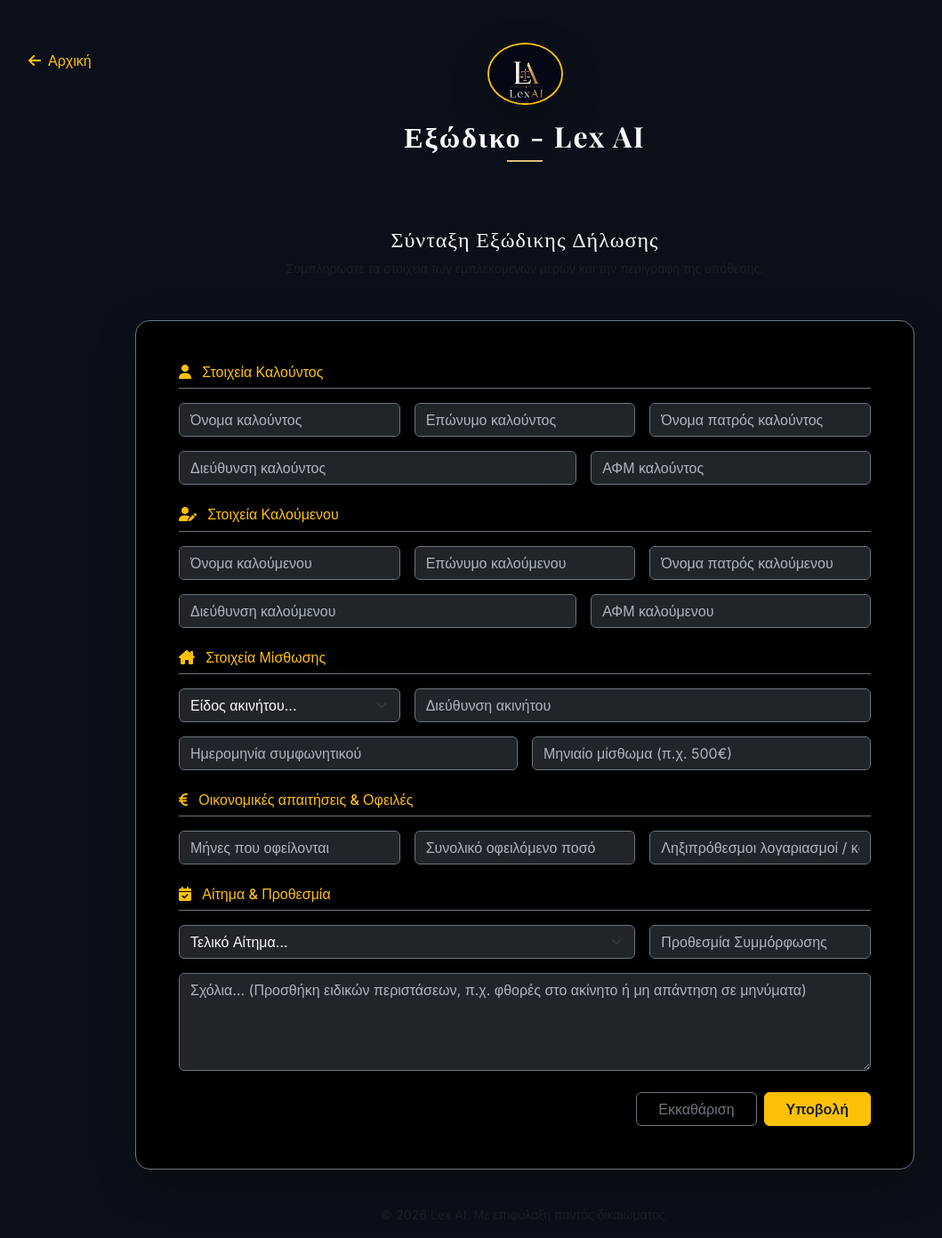
After one commit to stellaxen/LexAI, a Flask app: page /exodiko_misthosis in a window 1280 px wide. The commit adds this page. Shown: the whole page at 89% size, without its empty margins (50-1109 px from the left). Run offline with Flask 3, Linux system fonts and the light colour scheme; parts of the project's set-up code (start-up, migrations or seed data) failed here and were passed over.

Commit message:
Ετοίμο το εξώδικο μισθωτηρίου χωρίς να έχει ακόμα υπαγωγή σε νομικά άρθρα

````diff
--- a/app.py
+++ b/app.py
@@ -1,30 +1,18 @@
-from dotenv import load_dotenv  # Εισαγωγή της βιβλιοθήκης για τη φόρτωση των μεταβλητών περιβάλλοντος από το αρχείο .env
-from flask import Flask, render_template, request, send_file
-import subprocess, tempfile
-from datetime import datetime
+from dotenv import load_dotenv
+from flask import Flask, render_template, request
 import os
 
-import func_lib  # Εισαγωγή της βιλιοθήκης my_lib.py που περιέχει δικες μου βοηθητικές συναρτήσεις
-from models import Person  # Εισαγωγή του μοντέλου Person από το αρχείο models.py
+import file_handling  # Περιέχει πλέον και τη νέα συνάρτηση handle_document_generation
 
-
-# Φόρτωση των μεταβλητών περιβάλλοντος από το αρχείο .env
 load_dotenv()
-
 
 app = Flask(__name__, template_folder='templates')
 
-# 2. Φόρτωση του API key αποκλειστικά από τις μεταβλητές περιβάλλοντος
 API_KEY = os.getenv("XENAKI_OPENAI_API_KEY")
+if not API_KEY:
+    raise ValueError("Δεν βρέθηκε το OPENAI_API_KEY...")
 
-if not API_KEY:
-    raise ValueError("Δεν βρέθηκε το OPENAI_API_KEY. Βεβαιώσου ότι υπάρχει το αρχείο .env με τη σωστή μεταβλητή.")
-
-rag_index = func_lib.initialize_rag_system(data_dir="./legal_docs", api_key=API_KEY)
-
-# Δημιουργία φακέλου temp αν δεν υπάρχει
-os.makedirs( os.getenv("TEMP_FOLDER"), exist_ok=True)
-
+os.makedirs(os.getenv("TEMP_FOLDER"), exist_ok=True)
 
 @app.route('/', methods={'GET', 'POST'})
 def index():
@@ -36,94 +24,31 @@ def ypagogi():
     if request.method == 'GET':
         return render_template('ypagogi.html')
     elif request.method == 'POST':
-        rest_prompt = """ΑΠΑΝΤΗΣΕ ΑΠΟΚΛΕΙΣΤΙΚΑ ΚΑΙ ΜΟΝΟ ΜΕ ΕΝΑ ΕΓΚΥΡΟ JSON. Μην γράψεις καμία άλλη λέξη, πρόταση, εισαγωγή ή επεξήγηση πριν ή μετά το JSON. Μη χρησιμοποιήσεις markdown blocks (όπως ```json).
-        Η δομή του JSON πρέπει να είναι ακριβώς η εξής:
-        {
-        "Αριθμός_Άρθρου": {
-            "κείμενο": "ολόκληρο το κείμενο του άρθρου",
-            "αρχείο": "όνομα_αρχείου.txt"
-        }
-        }
-        """
+        rest_prompt = """ΑΠΑΝΤΗΣΕ ΑΠΟΚΛΕΙΣΤΙΚΑ ΚΑΙ ΜΟΝΟ ΜΕ ΕΝΑ ΕΓΚΥΡΟ JSON..."""
+        prompt_text = request.form.get('case_text') + rest_prompt
 
-        caller = Person(
-            name=request.form.get('caller_name'),
-            surname=request.form.get('caller_surname'),
-            fathers_name=request.form.get('caller_fathers_name'),
-            address=request.form.get('caller_address'),
-            tax_id=request.form.get('caller_tax_id')
-        )
-        calling = Person(
-            name=request.form.get('calling_name'),
-            surname=request.form.get('calling_surname'),
-            fathers_name=request.form.get('calling_fathers_name'),
-            address=request.form.get('calling_address'),
-            tax_id=request.form.get('calling_tax_id')
-        )
+        # Υποθέτουμε ότι το rag_index είναι διαθέσιμο (ή το περνάς ανάλογα)
+        case_text = file_handling.make_answer(prompt_text, rag_index)
 
-        prompt_text = request.form.get('case_text') + rest_prompt
-        case_text = func_lib.make_answer(prompt_text, rag_index)
-
-        try:
-            # 1. Δημιουργία του αρχείου Word
-            docx_path = func_lib.generate_doc("ypagogi.docx", case_text, caller, calling)
-            output_dir = "output_pdfs"
-            os.makedirs(output_dir, exist_ok=True)
-
-            # 2. Μετατροπή σε PDF μέσω LibreOffice
-            with tempfile.TemporaryDirectory() as libreoffice_profile:
-                profile_url = f"file://{libreoffice_profile}"
-                cmd = [
-                    '/usr/bin/libreoffice',
-                    f'-env:UserInstallation={profile_url}',
-                    '--headless',
-                    '--convert-to', 'pdf',
-                    '--outdir', output_dir,
-                    docx_path
-                ]
-
-                print(f"🔄 Converting to PDF via LibreOffice: {docx_path}")
-                result = subprocess.run(cmd, stdout=subprocess.PIPE, stderr=subprocess.PIPE, text=True, check=False)
-
-            # Εκτύπωση των logs του LibreOffice για debugging
-            print(f"LibreOffice STDOUT: {result.stdout}")
-            print(f"LibreOffice STDERR: {result.stderr}")
-
-            base_name = os.path.splitext(os.path.basename(docx_path))[0] + ".pdf"
-            generated_pdf_path = os.path.join(output_dir, base_name)
-
-            timestamp = datetime.now().strftime("%Y%m%d-%H%M%S")
-            new_pdf_name = f"{timestamp}.pdf"
-            final_pdf_path = os.path.join(output_dir, new_pdf_name)
-
-            if os.path.exists(generated_pdf_path):
-                os.rename(generated_pdf_path, final_pdf_path)
-                print(f"✅ PDF Created and Renamed: {final_pdf_path}")
-
-                # 3. Απευθείας αποστολή του PDF για λήψη στον browser
-                return send_file(
-                    final_pdf_path,
-                    as_attachment=True,
-                    download_name="document.pdf"
-                )
-            else:
-                print("❌ PDF creation failed (file not found in output_dir).")
-                return f"PDF creation failed. LibreOffice stderr: {result.stderr}", 500
-
-        except Exception as e:
-            print(f"⚠️ PDF Conversion Exception: {e}")
-            return f"Error: {e}", 500
+        # Κλήση της κοινής συνάρτησης
+        return file_handling.handle_document_generation(request, "ypagogi.docx", case_text)
 
 
-@app.route('/exodiko')
-def exodiko():
-    return render_template('exodiko.html')
+@app.route('/exodiko_misthosis', methods={'GET', 'POST'})
+def exodiko_misthosis():
+    if request.method == 'GET':
+        return render_template('exodiko_misthosis.html')
+    elif request.method == 'POST':
+        # Για δοκιμή ή πραγματική χρήση
+        case_text = "DOKIMASTIKO KEIMENO GIA TESTING"
+
+        # Κλήση της κοινής συνάρτησης με το αντίστοιχο docx template
+        return file_handling.handle_lease_agreement(request, "exodiko_misthotiriou.docx", case_text)
 
 
 @app.route('/asfalistika')
 def asfalistika():
     return render_template('asfalistika.html')
-
 
 @app.route('/agogi')
 def agogi():
--- a/static/css/style.css
+++ b/static/css/style.css
@@ -56,3 +56,14 @@ h1, .brand-title {
     text-decoration: none;
     color: inherit;
 }
+
+.form-control::placeholder, .form-select::placeholder {
+    color: #adb5bd !important;
+    opacity: 1 !important;
+}
+
+/* Προσαρμογή χρώματος για τα disabled options ή επιλογές στο select */
+.form-select option {
+    background-color: #212529;
+    color: #f8f9fa;
+}
--- /dev/null
+++ b/templates/exodiko_misthosis.html
@@ -0,0 +1,188 @@
+<!DOCTYPE html>
+<html lang="el">
+<head>
+    <meta charset="UTF-8">
+    <meta name="viewport" content="width=device-width, initial-scale=1.0">
+    <title>Εξώδικο - Lex AI</title>
+    <!-- Favicon για την καρτέλα -->
+    <link rel="icon" type="image/jpg" href="{{ url_for('static', filename='images/lexlogo.jpg') }}">
+    <!-- Bootstrap 5 CSS -->
+    <link href="https://cdn.jsdelivr.net/npm/bootstrap@5.3.3/dist/css/bootstrap.min.css" rel="stylesheet">
+    <!-- Google Fonts (Playfair Display & Inter) -->
+    <link href="https://fonts.googleapis.com/css2?family=Playfair+Display:wght@600;700&family=Inter:wght@300;400;500&display=swap" rel="stylesheet">
+    <!-- FontAwesome για εικονίδια -->
+    <link rel="stylesheet" href="https://cdnjs.cloudflare.com/ajax/libs/font-awesome/6.4.0/css/all.min.css">
+    <!-- Εξωτερικό Custom CSS Αρχείο -->
+    <link rel="stylesheet" href="{{ url_for('static', filename='css/style.css') }}">
+</head>
+<body class="d-flex flex-column min-vh-100">
+
+    <!-- Header / Logo Section -->
+    <header class="container text-center py-5">
+        <div class="d-flex flex-column align-items-center justify-content-center position-relative">
+            <!-- Κουμπί επιστροφής / Logo πάνω αριστερά -->
+            <a href="{{ url_for('index') }}" class="position-absolute start-0 top-0 text-warning text-decoration-none d-flex align-items-center gap-2 mt-2">
+                <i class="fa-solid fa-arrow-left"></i> <span class="d-none d-sm-inline">Αρχική</span>
+            </a>
+            <img src="{{ url_for('static', filename='images/lexlogo.jpg') }}" alt="LEX AI Logo" width="85" class="rounded-circle shadow-lg border border-warning mb-3" style="border-width: 2px !important;">
+            <h1 class="h2 m-0 text-light fw-bold brand-title-main">Εξώδικο - Lex AI</h1>
+            <div class="mt-2 header-divider"></div>
+        </div>
+    </header>
+
+    <!-- Main Content / Form Section -->
+    <main class="container my-auto py-4" style="max-width: 900px;">
+        <div class="text-center mb-5">
+            <h2 class="brand-title h4 text-light">Σύνταξη Εξώδικης Δήλωσης</h2>
+            <p class="text-muted small">Συμπληρώστε τα στοιχεία των εμπλεκομένων μερών και την περιγραφή της υπόθεσης.</p>
+        </div>
+
+        <div class="p-4 p-md-5 rounded-4 gold-border bg-black border border-secondary shadow-lg">
+            <form method="POST" action="{{ url_for('exodiko_misthosis') }}">
+
+                <!-- Στοιχεία Καλούντος -->
+                <div class="mb-4">
+                    <h5 class="text-warning fs-6 mb-3 border-bottom border-secondary pb-2">
+                        <i class="fa-solid fa-user me-2"></i> Στοιχεία Καλούντος
+                    </h5>
+                    <div class="row g-3">
+                        <div class="col-md-4">
+                            <input type="text" name="caller_name" class="form-control bg-dark text-light border-secondary" placeholder="Όνομα καλούντος" required>
+                        </div>
+                        <div class="col-md-4">
+                            <input type="text" name="caller_surname" class="form-control bg-dark text-light border-secondary" placeholder="Επώνυμο καλούντος" required>
+                        </div>
+                        <div class="col-md-4">
+                            <input type="text" name="caller_fathers_name" class="form-control bg-dark text-light border-secondary" placeholder="Όνομα πατρός καλούντος" required>
+                        </div>
+                        <div class="col-md-7">
+                            <input type="text" name="caller_address" class="form-control bg-dark text-light border-secondary" placeholder="Διεύθυνση καλούντος" required>
+                        </div>
+                        <div class="col-md-5">
+                            <input type="text" name="caller_tax_id" class="form-control bg-dark text-light border-secondary" placeholder="ΑΦΜ καλούντος" maxlength="9" inputmode="numeric" oninput="this.value = this.value.replace(/[^0-9]/g, '')">
+                        </div>
+                    </div>
+                </div>
+
+                <!-- Στοιχεία Καλούμενου -->
+                <div class="mb-4">
+                    <h5 class="text-warning fs-6 mb-3 border-bottom border-secondary pb-2">
+                        <i class="fa-solid fa-user-pen me-2"></i> Στοιχεία Καλούμενου
+                    </h5>
+                    <div class="row g-3">
+                        <div class="col-md-4">
+                            <input type="text" name="calling_name" class="form-control bg-dark text-light border-secondary" placeholder="Όνομα καλούμενου" required>
+                        </div>
+                        <div class="col-md-4">
+                            <input type="text" name="calling_surname" class="form-control bg-dark text-light border-secondary" placeholder="Επώνυμο καλούμενου" required>
+                        </div>
+                        <div class="col-md-4">
+                            <input type="text" name="calling_fathers_name" class="form-control bg-dark text-light border-secondary" placeholder="Όνομα πατρός καλούμενου" required>
+                        </div>
+                        <div class="col-md-7">
+                            <input type="text" name="calling_address" class="form-control bg-dark text-light border-secondary" placeholder="Διεύθυνση καλούμενου">
+                        </div>
+                        <div class="col-md-5">
+                            <input type="text" name="calling_tax_id" class="form-control bg-dark text-light border-secondary" placeholder="ΑΦΜ καλούμενου" maxlength="9" inputmode="numeric" oninput="this.value = this.value.replace(/[^0-9]/g, '')">
+                        </div>
+                    </div>
+                </div>
+
+                <!-- Στοιχεία Μίσθωσης -->
+                <div class="mb-4">
+                    <h5 class="text-warning fs-6 mb-3 border-bottom border-secondary pb-2">
+                        <i class="fa-solid fa-house-chimney me-2"></i> Στοιχεία Μίσθωσης
+                    </h5>
+                    <div class="row g-3">
+                        <div class="col-md-4">
+                            <select name="property_kind" class="form-select bg-dark text-light border-secondary" required>
+                                <option value="" disabled selected>Είδος ακινήτου...</option>
+                                <option value="Κατοικία">Κατοικία</option>
+                                <option value="Οικόπεδο">Οικόπεδο</option>
+                                <option value="Αποθήκη">Αποθήκη</option>
+                                <option value="Επαγγελματικός χώρος">Επαγγελματικός χώρος</option>
+                                <option value="Θέση στάθμευσης">Θέση στάθμευσης</option>
+                            </select>
+                        </div>
+                        <div class="col-md-8">
+                            <input type="text" name="property_address" class="form-control bg-dark text-light border-secondary" placeholder="Διεύθυνση ακινήτου" required>
+                        </div>
+                        <div class="col-md-6">
+                            <input type="text" onfocus="(this.type='date')" onblur="(this.value==='' ? this.type='text' : this.type='date')" name="agreement_date" class="form-control bg-dark text-light border-secondary" placeholder="Ημερομηνία συμφωνητικού" required>
+                        </div>
+                        <div class="col-md-6">
+                            <input type="text" name="monthly_rent" class="form-control bg-dark text-light border-secondary" placeholder="Μηνιαίο μίσθωμα (π.χ. 500€)" required>
+                        </div>
+                    </div>
+                </div>
+
+                <!-- Οικονομικές απαιτήσεις & Οφειλές -->
+                <div class="mb-4">
+                    <h5 class="text-warning fs-6 mb-3 border-bottom border-secondary pb-2">
+                        <i class="fa-solid fa-euro-sign me-2"></i> Οικονομικές απαιτήσεις & Οφειλές
+                    </h5>
+                    <div class="row g-3">
+                        <div class="col-md-4">
+                            <input type="text" name="dept_months" class="form-control bg-dark text-light border-secondary" placeholder="Μήνες που οφείλονται" required>
+                        </div>
+                        <div class="col-md-4">
+                            <input type="text" name="total_dept" class="form-control bg-dark text-light border-secondary" placeholder="Συνολικό οφειλόμενο ποσό" required>
+                        </div>
+                        <div class="col-md-4">
+                            <input type="text" name="other_bills" class="form-control bg-dark text-light border-secondary" placeholder="Ληξιπρόθεσμοι λογαριασμοί / κοινόχρηστα" required>
+                        </div>
+                    </div>
+                </div>
+
+                <!-- Αίτημα & Προθεσμία -->
+                <div class="mb-4">
+                    <h5 class="text-warning fs-6 mb-3 border-bottom border-secondary pb-2">
+                        <i class="fa-solid fa-calendar-check me-2"></i> Αίτημα & Προθεσμία
+                    </h5>
+                    <div class="row g-3">
+                        <div class="col-md-8">
+                            <select name="caller_demand" class="form-select bg-dark text-light border-secondary" required>
+                                <option value="" disabled selected>Τελικό Αίτημα...</option>
+                                <option value="Καταβολή οφειλών εντός προθεσμίας">Καταβολή οφειλών εντός προθεσμίας</option>
+                                <option value="Καταβολή οφειλών και απόδοση της χρήσης του μισθίου (έξωση)">Καταβολή οφειλών και απόδοση της χρήσης του μισθίου (έξωση)</option>
+                                <option value="Καταγγελία μίσθωσης λόγω παράβασης όρων">Καταγγελία μίσθωσης λόγω παράβασης όρων</option>
+                            </select>
+                        </div>
+                        <div class="col-md-4">
+                            <input type="text" onfocus="(this.type='date')" onblur="(this.value==='' ? this.type='text' : this.type='date')" name="compliance_deadline" class="form-control bg-dark text-light border-secondary" placeholder="Προθεσμία Συμμόρφωσης" required>
+                        </div>
+                        <div class="col-md-12">
+                            <textarea name="comments" class="form-control bg-dark text-light border-secondary" rows="4" placeholder="Σχόλια... (Προσθήκη ειδικών περιστάσεων, π.χ. φθορές στο ακίνητο ή μη απάντηση σε μηνύματα)"></textarea>
+                        </div>
+                    </div>
+                </div>
+
+                <!-- Κουμπιά Υποβολής / Εκκαθάρισης -->
+                <div class="d-flex justify-content-end gap-2">
+                    <input type="reset" value="Εκκαθάριση" class="btn btn-outline-secondary px-4">
+                    <input type="submit" value="Υποβολή" class="btn btn-warning fw-bold px-4 text-dark">
+                </div>
+            </form>
+        </div>
+
+        <!-- Αποτελέσματα Υπόθεσης / Άρθρα -->
+        {% if text %}
+            <div class="p-4 rounded-4 gold-border bg-black border border-warning shadow-lg mt-4">
+                <h3 class="h5 text-warning fw-bold mb-3"><i class="fa-solid fa-scale-balanced me-2"></i> Η υπόθεσή σας υπάγεται στα παρακάτω άρθρα:</h3>
+                <div class="text-light">
+                    {{ text | safe }}
+                </div>
+            </div>
+        {% endif %}
+    </main>
+
+    <!-- Footer -->
+    <footer class="text-center py-3 text-muted small">
+        <p class="m-0">&copy; 2026 Lex AI. Με επιφύλαξη παντός δικαιώματος.</p>
+    </footer>
+
+    <!-- Bootstrap 5 JS Bundle -->
+    <script src="https://cdn.jsdelivr.net/npm/bootstrap@5.3.3/dist/js/bootstrap.bundle.min.js"></script>
+    <script src="{{ url_for('static', filename='js/form-validation.js') }}"></script>
+</body>
+</html>
--- a/templates/index.html
+++ b/templates/index.html
@@ -54,7 +54,7 @@
 
             <!-- Εξώδικο -->
             <div class="col-12 col-md-6 col-lg-5">
-                <a href="{{ url_for('exodiko') }}" class="menu-link">
+                <a href="{{ url_for('exodiko_misthosis') }}" class="menu-link">
                     <div class="p-3 rounded-4 gold-border d-flex align-items-center justify-content-between">
                         <div class="d-flex align-items-center gap-3">
                             <div class="bg-dark p-3 rounded-3 text-warning border border-secondary">
````
Also changed, not shown: docs_lib.py (added, +87 -0 lines), file_handling.py (added, +131 -0 lines), func_lib.py (+0 -47 lines), models.py (+14 -0 lines), templates/exodiko.html (deleted, +0 -58 lines), 4 other files.
